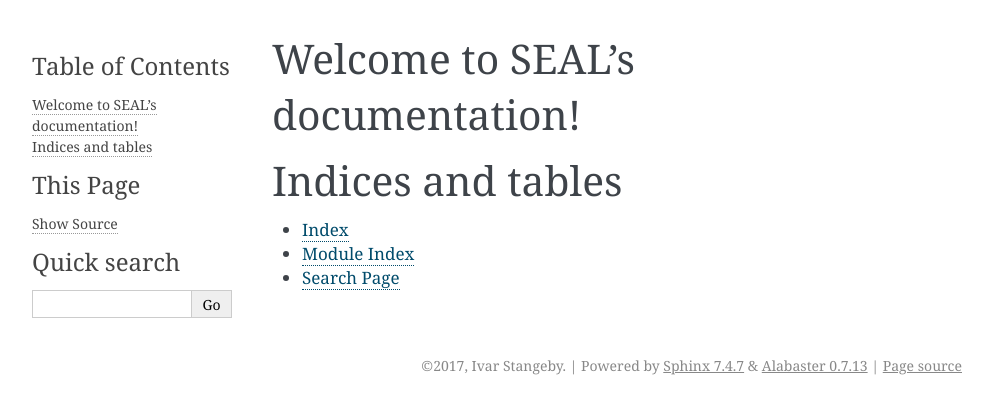
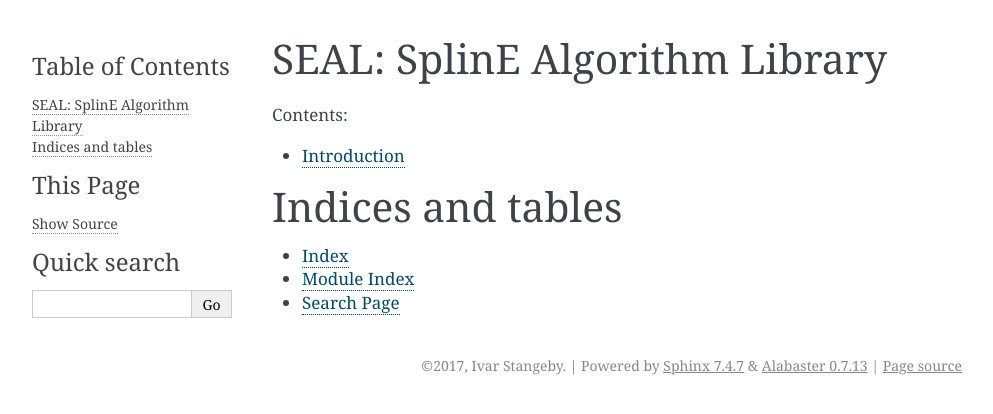
Before and after one commit to qTipTip/SEAL, a Sphinx documentation site: the page built from docs/index.rst, in a window 1280 px wide. Shown: the top 414 px of the page, without its empty margins (148-1141 px from the left). Built offline with Sphinx 7.4.7, drawn with Linux system fonts in a browser that asks for light colours.

Commit message:
Added introduction

```diff
--- a/docs/conf.py
+++ b/docs/conf.py
@@ -31,8 +31,8 @@
 # Add any Sphinx extension module names here, as strings. They can be
 # extensions coming with Sphinx (named 'sphinx.ext.*') or your custom
 # ones.
-extensions = ['sphinx.ext.coverage']
-
+extensions = ['sphinx.ext.coverage', 'sphinx.ext.autodoc', 'sphinx.ext.autosummary']
+autosummary_generate = True
 # Add any paths that contain templates here, relative to this directory.
 templates_path = ['_templates']
 
--- a/docs/index.rst
+++ b/docs/index.rst
@@ -3,14 +3,14 @@
    You can adapt this file completely to your liking, but it should at least
    contain the root `toctree` directive.
 
-Welcome to SEAL's documentation!
-================================
+SEAL: SplinE Algorithm Library
+==============================
 
 .. toctree::
    :maxdepth: 2
    :caption: Contents:
 
-
+   introduction
 
 Indices and tables
 ==================
--- /dev/null
+++ b/docs/introduction.rst
@@ -0,0 +1,5 @@
+Introduction
+============
+
+SEAL is a small Python library for quickly computing and visualizing spline
+functions.
```
